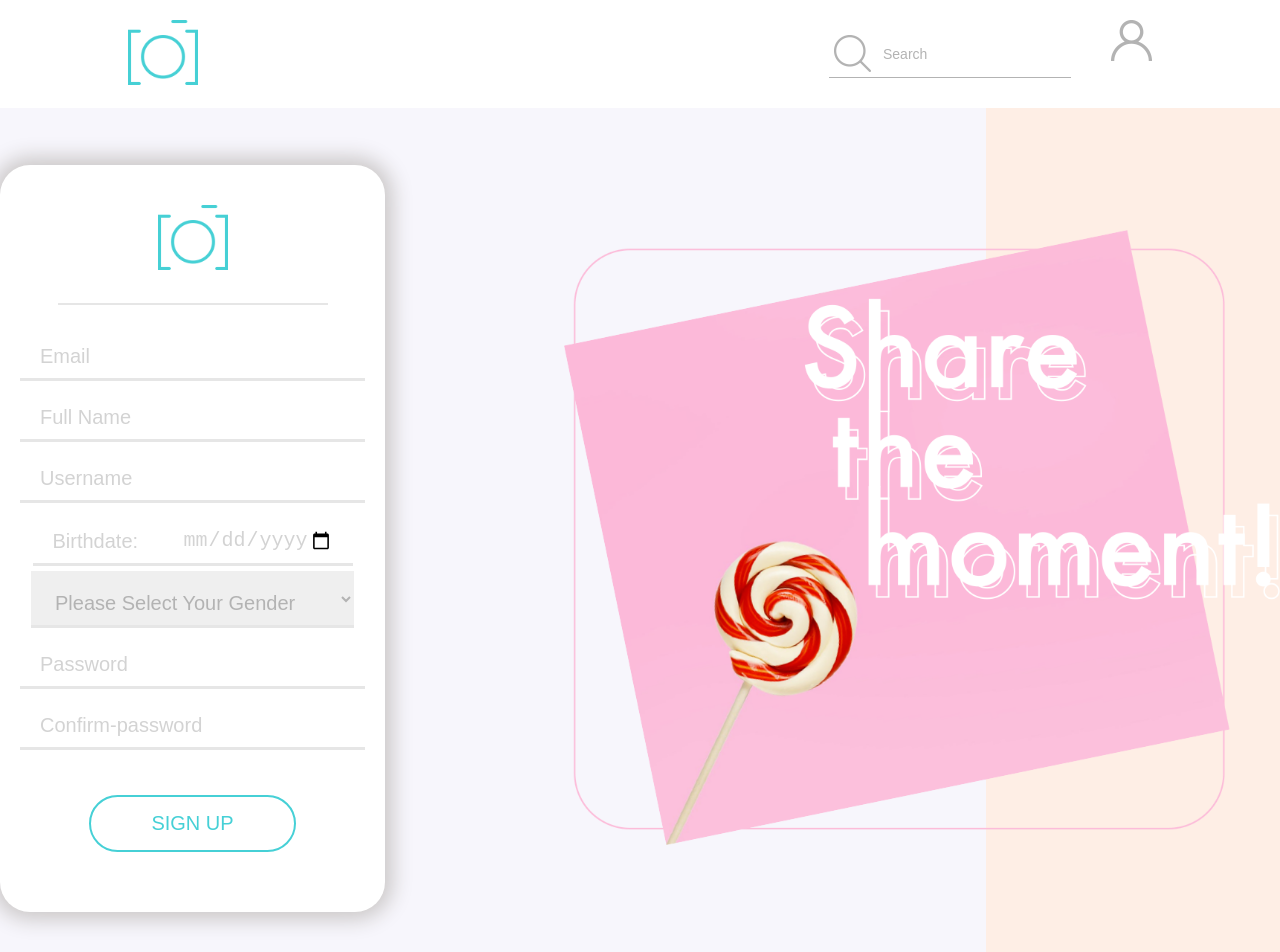
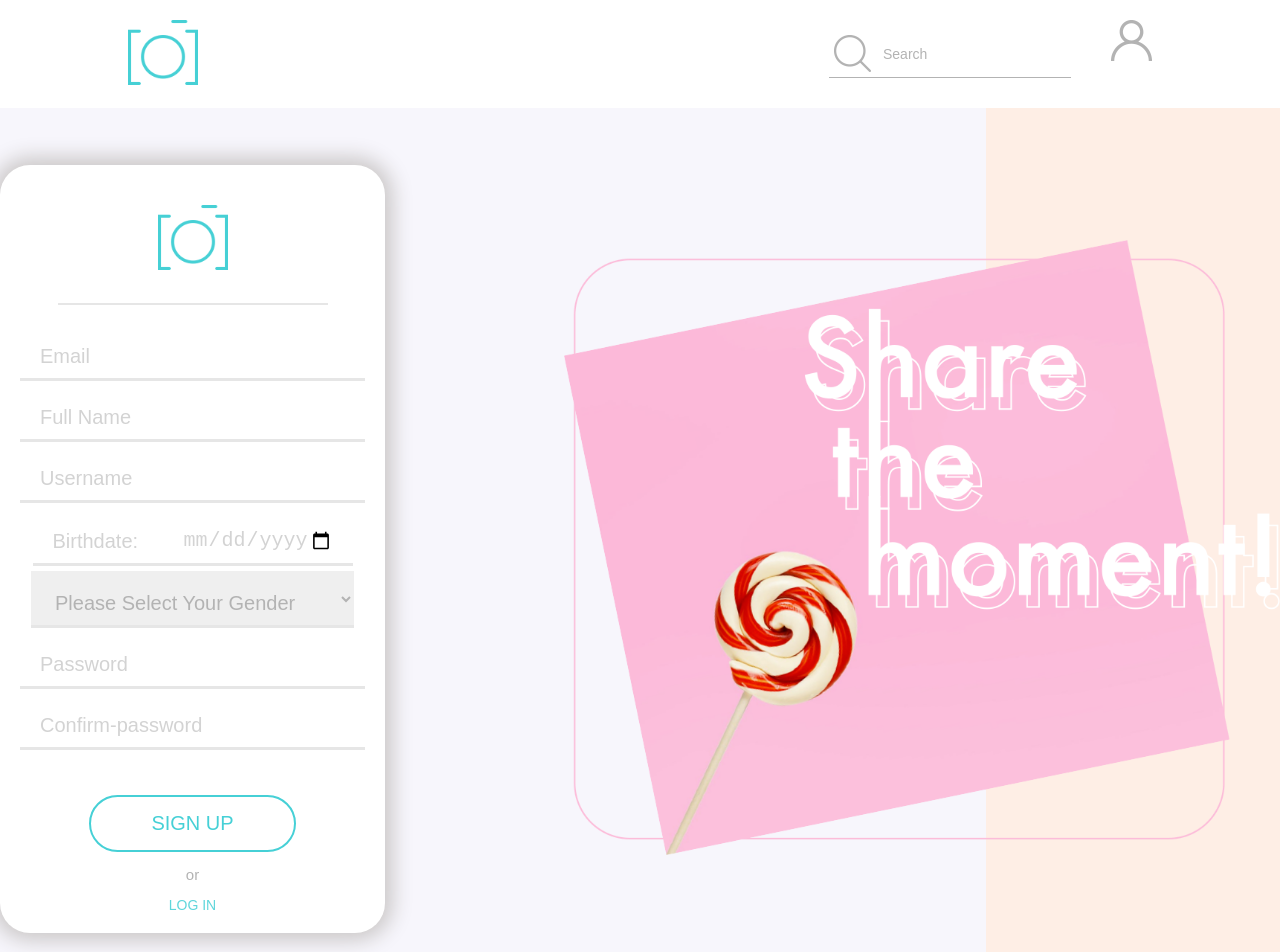
Before and after one commit to emin-alizada/final-iba-instagram, a React (Create React App) app: page /login/signup in a window 1280 px wide. Shown: the top 952 px of the page. Built offline with nearby package versions, Linux system fonts and the light colour scheme.

Commit message:
router initial

```diff
--- a/src/components/SignInPage/RegisterPanel/css/registerPanel.scss
+++ b/src/components/SignInPage/RegisterPanel/css/registerPanel.scss
@@ -92,7 +92,7 @@ select{
   font-size: 20px;
   text-transform: uppercase;
   color: #46d0d6;
-  margin: 40px 0px;
+  margin: 40px 0 0 0;
 }
 .signup-button:hover{
 
@@ -101,3 +101,22 @@ select{
   transition: all 0.5s;
 
 }
+
+.or{
+  padding: 15px 0px;
+  font-size: 15px;
+  color: #b3b3b3;
+
+}
+
+.log-in-button{
+  text-transform: uppercase;
+  color: #5fd6db;
+  font-family: inherit;
+  margin:0px auto 50px;
+  font-size: 14px;
+}
+
+.log-in-button:hover{
+  text-decoration: underline;
+}
--- a/src/components/SignInPage/RegisterPanel/index.js
+++ b/src/components/SignInPage/RegisterPanel/index.js
@@ -1,9 +1,20 @@
 import React from "react";
 import Icon from "../../sharedComponents/Icon";
 import './css/registerPanel.scss'
-class RegisterPanel extends React.Component{
+
+import {
+    BrowserRouter as Router,
+    Switch,
+    Route,
+    Link,
+    Redirect,
+    useRouteMatch,
+    useParams
+} from "react-router-dom";
+
+class RegisterPanel extends React.Component {
     render() {
-        return(
+        return (
             <div className={"register-panel"}>
                 <Icon name={"logo"}/>
                 <span className={"logo-after"}> </span>
@@ -11,26 +22,32 @@ class RegisterPanel extends React.Component{
 
                     <div className={"form-container"}>
                         <form action="" id={"register-form"} className={"register-form"}>
-                            <input type="text" placeholder={"Email"} className={"fields"} />
+                            <input type="text" placeholder={"Email"} className={"fields"}/>
                             <input type="text" placeholder={"Full Name"} className={"fields"}/>
                             <input type="text" placeholder={"Username"} className={"fields"}/>
                             <div className="birthday-field-container">
                                 <label htmlFor={"birthday"} className={"birthday-label"}>Birthdate:
-                                    <input id={"birthday"} type="date" className={"fields"} />
+                                    <input id={"birthday"} type="date" className={"fields"}/>
                                 </label>
                             </div>
                             <select name="gender" id="register-form" className={"fields"}>
-                                <option value={"default-select"} selected={true} disabled={true}>Please Select Your Gender</option>
+                                <option value={"default-select"} selected={true} disabled={true}>Please Select Your
+                                    Gender
+                                </option>
                                 <option value={"Male"}>Male</option>
                                 <option value={"Female"}>Female</option>
                             </select>
 
-                            <input type="password" placeholder={"Password"} className={"fields"} />
-                            <input type="password" placeholder={"Confirm-password"} className={"fields"} />
+                            <input type="password" placeholder={"Password"} className={"fields"}/>
+                            <input type="password" placeholder={"Confirm-password"} className={"fields"}/>
 
-                            <input type="submit" value={"Sign Up"} className={"signup-button"} />
+                            <input type="submit" value={"Sign Up"} className={"signup-button"}/>
 
                         </form>
+                        <p className={"or"}>or</p>
+                        <Link to="/login">
+                            <a href="" className={"log-in-button"}> Log in </a>
+                        </Link>
                     </div>
 
                 </div>
--- a/src/components/SignInPage/SigninRegisterPanel/index.js
+++ b/src/components/SignInPage/SigninRegisterPanel/index.js
@@ -1,6 +1,17 @@
 import React from "react";
 import Icon from "../../sharedComponents/Icon";
 import './css/sginInPanel.scss'
+
+import {
+    BrowserRouter as Router,
+    Switch,
+    Route,
+    Link,
+    Redirect,
+    useRouteMatch,
+    useParams
+} from "react-router-dom";
+
 class SignInPanel extends React.Component {
     render() {
         return (
@@ -21,8 +32,9 @@ class SignInPanel extends React.Component {
                         </div>
                         <input type="submit" value={"Log In"} className={"login-button"} />
                         <p className={"or"}>or</p>
-                        <a href="#" className={"register-button"}> Sign Up </a>
-
+                        <Link to="/login/signup">
+                            <a href="#" className={"register-button"}> Sign Up </a>
+                        </Link>
                     </form>
 
                 </div>
--- a/src/components/SignInPage/index.js
+++ b/src/components/SignInPage/index.js
@@ -7,19 +7,32 @@ import PostComment from "../sharedComponents/postComment";
 import RegisterPanel from "./RegisterPanel";
 import Navbar from "../sharedComponents/Navbar";
 
-
+import {
+    BrowserRouter as Router,
+    Switch,
+    Route,
+    Link,
+    Redirect,
+    useRouteMatch,
+    useParams
+} from "react-router-dom";
 
 class SignInPage extends React.Component {
     render() {
+        // let {path , url} = useRouteMatch();
         return (
             <div className={"sign-in-page"}>
                 <Navbar/>
-                {/*<SignInPanel/>*/}
-                <RegisterPanel/>
+                <Switch>
+                    <Route exact path={`/login`}>
+                        <SignInPanel/>
+                    </Route>
+                    <Route exact path={`/login/signup`}>
+                        <RegisterPanel/>
+                    </Route>
+                </Switch>
                 <ShareTheMoment/>
                 {/*<PostComment/>*/}
-
-
             </div>
         );
     }
```
